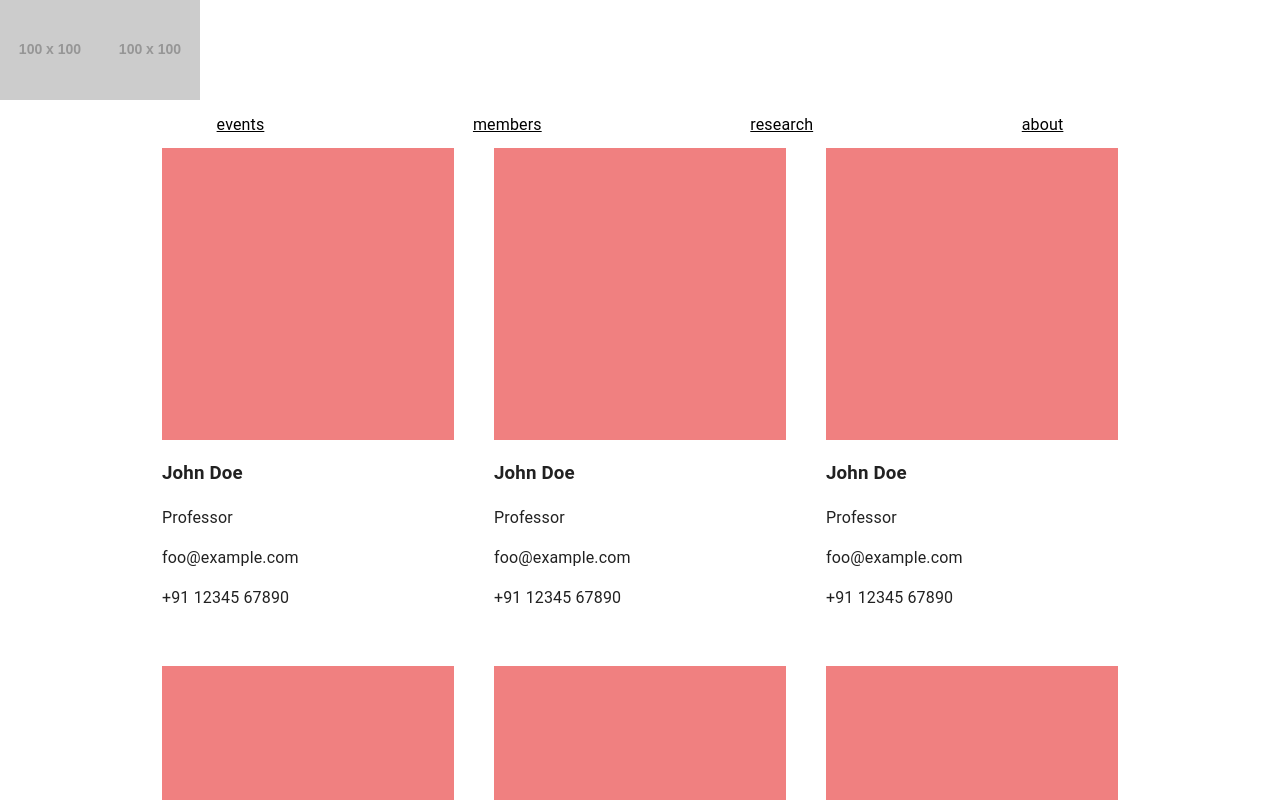
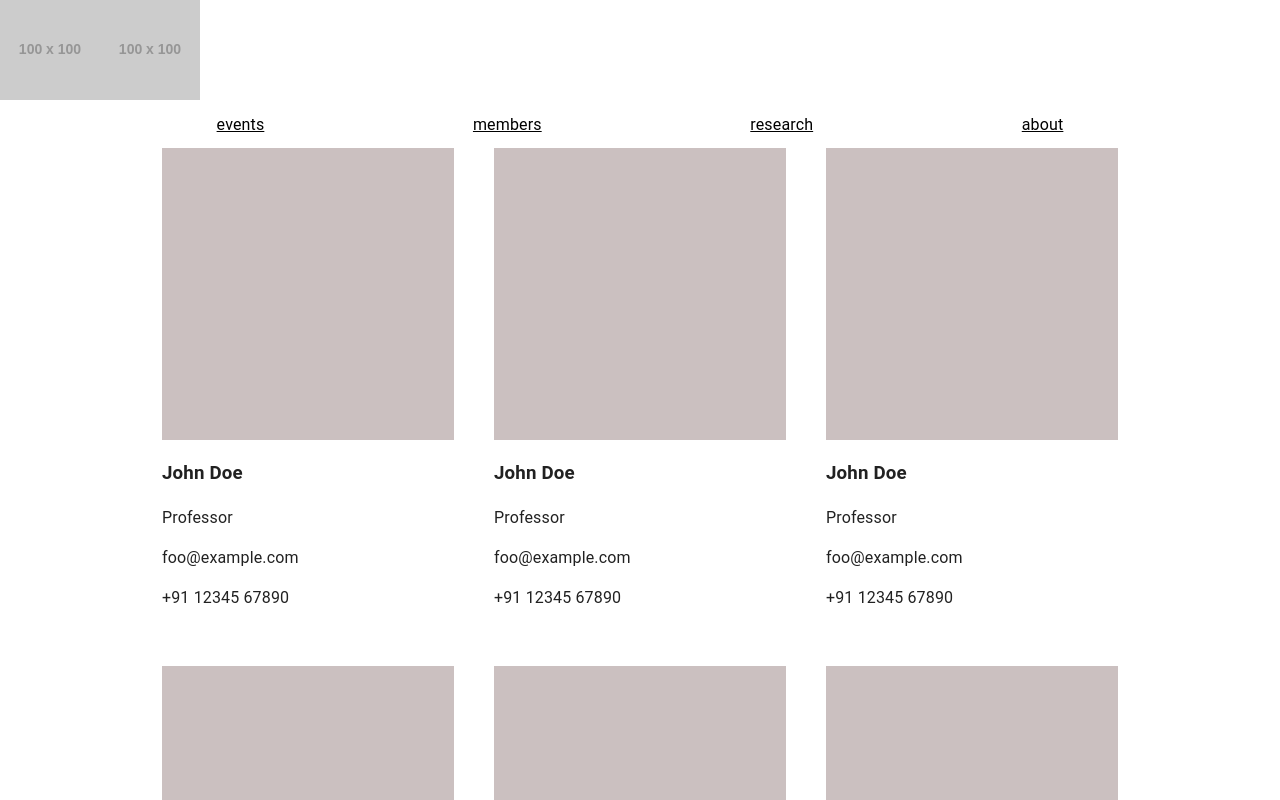
Before and after one commit to AdityaAnuragi/cyber-sec-landing, a React (Vite) app: page /members in a window 1280 px wide. Shown: the top 800 px of the page. Built offline with nearby package versions, Linux system fonts and the light colour scheme.

Commit message:
made BackgroundForImage component more dynamic

```diff
--- a/src/components/BackgroundForImage/BackgroundForImage.tsx
+++ b/src/components/BackgroundForImage/BackgroundForImage.tsx
@@ -1,17 +1,17 @@
 import BackgroundForImageStyle from "./BackgroundForImage.module.scss"
 
-import { ReactNode } from "react"
+import { CSSProperties, ReactNode } from "react"
 
-type BackgroundForImageProps = {
-  styleForDiv: {[key:string]: string}
-  children: ReactNode
-}
-
-export function BackgroundForImage({ styleForDiv, children }: BackgroundForImageProps) {
+export function BackgroundForImage({ style, children }: BackgroundForImageProps) {
 
   return (
-    <div className={`${BackgroundForImageStyle.background}`} style={styleForDiv} >
+    <div className={`${BackgroundForImageStyle.background}`} style={style} >
       {children}
     </div>
   )
 }
+
+type BackgroundForImageProps = {
+  style: CSSProperties
+  children: ReactNode
+}
--- a/src/components/OneEvent/OneEvent.tsx
+++ b/src/components/OneEvent/OneEvent.tsx
@@ -18,7 +18,7 @@ export function OneEvent() {
       <div className={`${OneEventStyles.container}`} >
         <div className={`${OneEventStyles.redBorder}`} >
           <div className={`${OneEventStyles.dataDiv}`} >October 31, 2024</div>
-          <BackgroundForImage styleForDiv={styleForDiv} >
+          <BackgroundForImage style={styleForDiv} >
             <img src="https://picsum.photos/300/100" alt="event photo" className={`${OneEventStyles.image}`} />
           </BackgroundForImage>
         </div>
--- a/src/components/PersonDetails/PersonDetails.module.scss
+++ b/src/components/PersonDetails/PersonDetails.module.scss
@@ -6,14 +6,13 @@
   min-width: 12.5rem;
   // max-width: 14rem;
   // min-width: 10rem;
-
   flex: 2 1 auto;
 
 }
 
 .imagePlaceholder {
-  width: 100%;
-  aspect-ratio: 1/1;
+  // width: 100%;
+  // aspect-ratio: 1/1;
   background-color: lightcoral;
 }
 
--- a/src/components/PersonDetails/PersonDetails.tsx
+++ b/src/components/PersonDetails/PersonDetails.tsx
@@ -1,11 +1,22 @@
+import { BackgroundForImage } from "../BackgroundForImage/BackgroundForImage"
 import PersonDetailsStyles from "./PersonDetails.module.scss"
 
 export function PersonDetails() {
-  return(
+
+  const styleForDiv = {
+    width: "100%",
+    aspectRatio: "1 / 1"
+  }
+
+  return (
     <>
       <div className={`${PersonDetailsStyles.container}`} >
         {/* <img src="https://picsum.photos/200/200" alt="Club member" className={`${PersonDetailsStyles.img}`} /> */}
-        <div className={`${PersonDetailsStyles.imagePlaceholder}`} ></div>
+
+        <BackgroundForImage style={styleForDiv} >
+          <div className={`${PersonDetailsStyles.imagePlaceholder}`} ></div>
+        </BackgroundForImage>
+
         <h3>John Doe</h3>
         <p>Professor</p>
         <p>foo@example.com</p>
```
